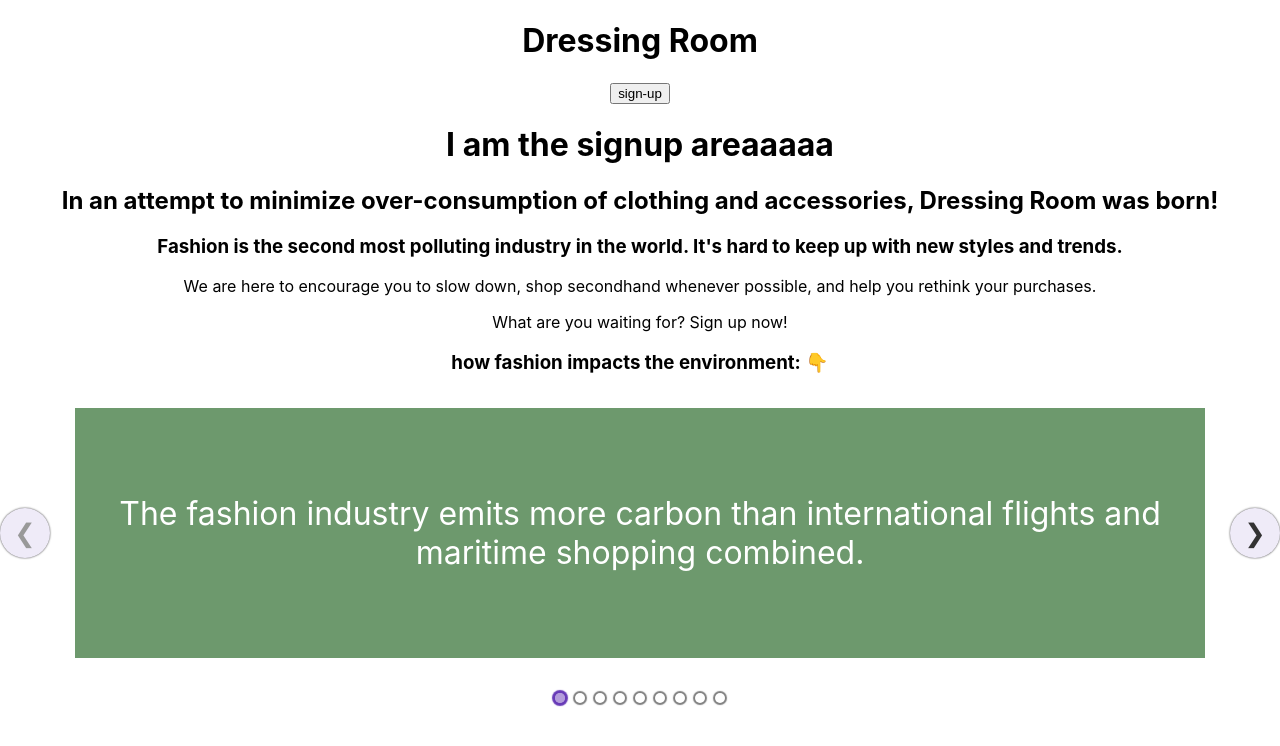
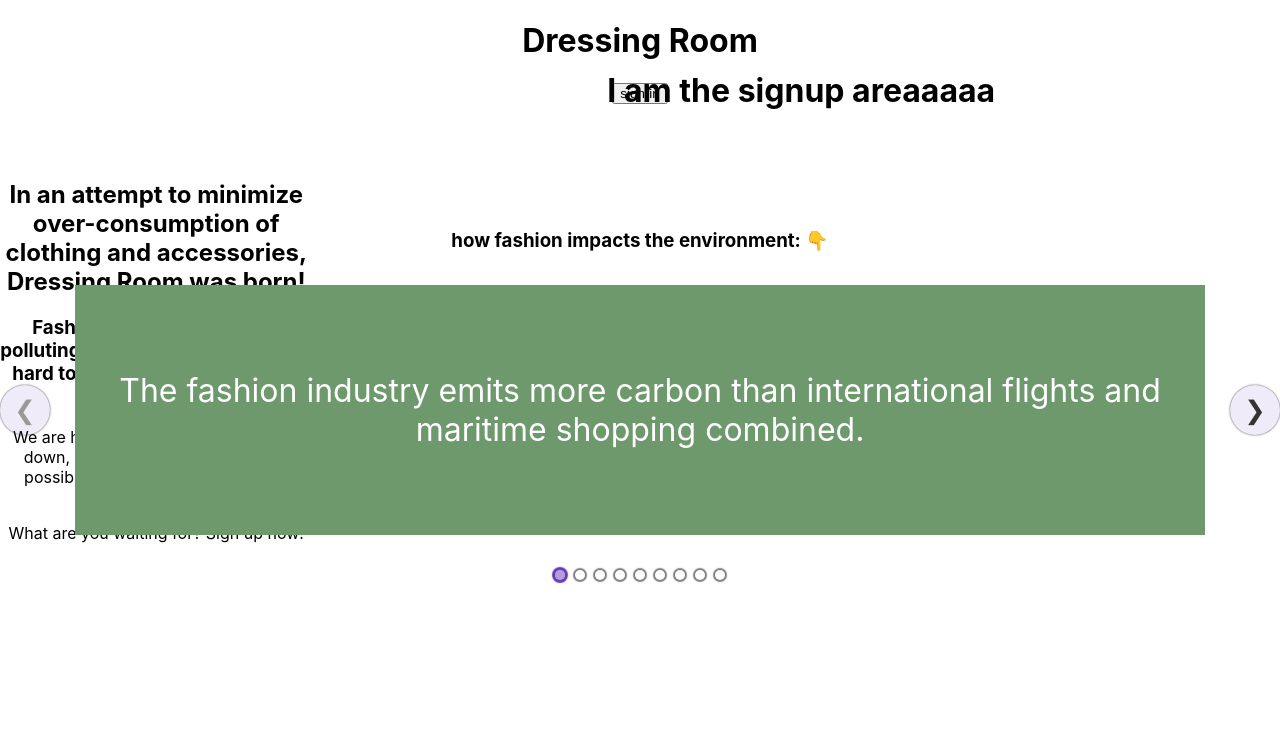
Before and after one commit to saracemal/dressingroom-frontend, a React (Create React App) app: page / in a window 1280 px wide. Shown: the top 746 px of the page. Built offline with nearby package versions, Linux system fonts and the light colour scheme; no server answers.

Commit message:
middle of creating user

```diff
--- a/src/App.css
+++ b/src/App.css
@@ -39,6 +39,29 @@
 
 /*img element as its own class */
 
+.intro-container {
+  display: grid;
+  grid-gap: 10px;
+  grid-template-columns: repeat(4, 1fr);
+  grid-template-rows: 40px 100px 40px;
+}
+
+.header {
+  grid-column: 1 / -1;
+}
+
+.details {
+  /* grid-row: 1 / 3; */
+}
+
+.sign-up {
+  grid-column: 2 / -1;
+}
+
+.fact-carousel {
+  grid-column: 1 / -1;
+}
+
 img {
   border: 1px solid #ddd; /* Gray border */
   border-radius: 4px;  /* Rounded border */
--- a/src/components/App.js
+++ b/src/components/App.js
@@ -9,8 +9,13 @@
 function App() {
   const params = useParams();
   let history = useHistory()
+
   // login states
-  const [currentUser, setCurrentUser] = useState(null);
+  const [currentUser, setCurrentUser] = useState([]);
+  const [isLoggedIn, setIsLoggedIn] = useState(false)
+  const [loginUsername, setLoginUsername] = useState("")
+  // const [userClosets, setUserClosets] = useState([])
+  // const [userInspos, setUserInspos] = useState([])
 
   //
   // const [currentUserCloset, setCurrentUserCloset] = useState()
@@ -46,6 +51,21 @@
   //   .then((r) => r.json())
   //   .then(setUsers)
   // }, [])
+
+  function handleLoginSubmit() {
+    fetch("http://localhost:3000/users")
+      .then((r) => r.json())
+      .then(userArr => {
+        userArr.forEach(user => {
+          if (user.name === loginUsername) {
+              setIsLoggedIn(true)
+              setCurrentUser(user)
+              setUserClosets(user.closets)
+              setUserInspos(user.inspos)
+          }
+        })
+      })
+  }
 
   // CLOSET FETCH
   useEffect(() => {
@@ -84,7 +104,7 @@
   }
 
   //CLOSET HANDLERS
-  function handleNewStorySubmit(e) {
+  function handleNewClosetSubmit(e) {
     e.preventDefault()
     fetch("http://localhost:3000/closets", {
       method: "POST",
@@ -99,7 +119,7 @@
       .then((r) => r.json())
       .then(resObj => {
         setNewClosetName(resObj.name)
-        history.pushState(`/closet/${resObj.id}`)
+        history.push(`/closet/${resObj.id}`)
       })
   }
 
@@ -117,8 +137,9 @@
   }
 
 //INSPO HANDLERS
-function handleInspoDelete(inspoId) {
-    fetch(`http://localhost:3000/inspo/${inspoId}`, {
+function handleInspoDelete(id) {
+  console.log(id)
+    fetch(`http://localhost:3000/inspos/${id}`, {
       method: "DELETE",
     })
       .then((r) => r.json())
@@ -153,7 +174,7 @@
 // CLOTHING ITEM HANDLERS
 
 function handleClothingItemDelete(clothingItemId) {
-  fetch(`http://localhost:3000/clothingItemId/${clothingItemId}`, {
+  fetch(`http://localhost:3000/clothing_items/${clothingItemId}`, {
       method: "DELETE",
     })
       .then((r) => r.json())
@@ -198,7 +219,11 @@
         <Route exact path="/" >
           <IntroPage
           currentUser={currentUser}
-          setCurrentUser={setCurrentUser}/>
+          setCurrentUser={setCurrentUser}
+          handleLoginSubmit={handleLoginSubmit}
+          loginUsername={loginUsername}
+          setLoginUsername={setLoginUsername}
+          />
         </Route>
         <Route exact path="/home/:id">
           <HomePage
@@ -206,8 +231,9 @@
           setClosets={setClosets}
           newCloset={newCloset}
           setNewCloset={setNewCloset}
-          handleNewStorySubmit={handleNewStorySubmit}
-          handleClosetDelete={handleClosetDelete}/>
+          handleNewClosetSubmit={handleNewClosetSubmit}
+          handleClosetDelete={handleClosetDelete}
+          />
         </Route>
         <Route exact path="/closet/:id">
           <ClosetPage
--- a/src/components/Home Page/ClosetCard.js
+++ b/src/components/Home Page/ClosetCard.js
@@ -1,21 +1,23 @@
-import React, {useHistory} from "react"
+import React from "react"
+import { useHistory } from "react-router-dom";
 
 //buttons appear upon hover?
 function ClosetCard({closet, handleClosetDelete}) {
+const {id, name} = closet;
 let history = useHistory();
 
 function handleViewCloset(closet) {
     history.push(`/closet/${closet.id}`);
 }
-    const {id, name} = closet;
+
    return (
        <div className="closet-card">
            <h3>I am a closet </h3>
            {name}
            <div class="ui large buttons">
-                <button onClick={handleViewCloset} class="ui button view">view</button>
+                <button onClick={handleViewCloset} className="ui button view">view</button>
                 <div class="or"></div>
-                <button onClick={handleClosetDelete} class="ui button delete">delete</button>
+                <button onClick={handleClosetDelete} className="ui button delete">delete</button>
         </div>
        </div>
    )
--- a/src/components/Home Page/ClosetForm.js
+++ b/src/components/Home Page/ClosetForm.js
@@ -1,10 +1,10 @@
 import React from "react"
 
-function ClosetForm({newCloset, setNewCloset, handleNewStorySubmit}) {
+function ClosetForm({newCloset, setNewCloset, handleNewClosetSubmit}) {
    return (
        <div className="new-closet-form">
            <h1>add new closet </h1>
-           <form onSubmit={handleNewStorySubmit}>
+           <form onSubmit={handleNewClosetSubmit}>
                 <input
                     type="text"
                     name="name"
--- a/src/components/Home Page/HomePage.js
+++ b/src/components/Home Page/HomePage.js
@@ -3,12 +3,12 @@
 import ClosetContainer from "./ClosetContainer"
 import ClosetForm from "./ClosetForm"
 
-function HomePage({closets, newCloset, setNewCloset, handleClosetDelete, handleNewStorySubmit}) {
+function HomePage({closets, newCloset, setNewCloset, handleClosetDelete, handleNewClosetSubmit}) {
     return (
         <div>
             <MainHeader />
             <ClosetContainer closets={closets} handleClosetDelete={handleClosetDelete}/>
-            <ClosetForm newCloset={newCloset} setNewCloset={setNewCloset} handleNewStorySubmit={handleNewStorySubmit}/>
+            <ClosetForm newCloset={newCloset} setNewCloset={setNewCloset} handleNewClosetSubmit={handleNewClosetSubmit}/>
         </div>
     )
 }
--- a/src/components/Intro Page/Header.js
+++ b/src/components/Intro Page/Header.js
@@ -1,11 +1,11 @@
 import React from "react"
 import HeaderButtons from "./HeaderButtons"
 
-function Header() {
+function Header({loginUsername, setLoginUsername}) {
     return (
-        <div>
+        <div className="header">
             <h1 className="header-title">Dressing Room</h1>
-            <HeaderButtons />
+            <HeaderButtons loginUsername={loginUsername} setLoginUsername={setLoginUsername}/>
         </div>
     )
 }
--- a/src/components/Intro Page/HeaderButtons.js
+++ b/src/components/Intro Page/HeaderButtons.js
@@ -1,9 +1,13 @@
-import React from "react"
+import React, {useState} from "react"
+// add bootstrap modal here
 
-function HeaderButtons() {
+function HeaderButtons({loginUsername, setLoginUsername}) {
+    const [showSignIn, setShowSignIn] = useState(false);
+    const handleShowSignIn = () => setShowSignIn(true);
+
     return (
         <div className="header-buttons">
-            <button>sign-up</button>
+            <button onClick={handleShowSignIn} className="sign-in-button">sign-in</button>
         </div>
     )
 }
--- a/src/components/Intro Page/IntroPage.js
+++ b/src/components/Intro Page/IntroPage.js
@@ -5,10 +5,10 @@
 import FactCarousel from "./FactCarousel"
 
 
-function IntroPage() {
+function IntroPage({handleLoginSubmit, loginUsername, setLoginUsername}) {
     return (
-        <div>
-            <Header />
+        <div className="intro-container">
+            <Header handleLoginSubmit={handleLoginSubmit} loginUsername={loginUsername} setLoginUsername={setLoginUsername} />
             <SignUp />
             <Details />
             <FactCarousel />
--- a/src/components/Intro Page/SignUp.js
+++ b/src/components/Intro Page/SignUp.js
@@ -2,7 +2,7 @@
 
 function SignUp() {
    return (
-       <div>
+       <div className="sign-up">
            <h1>I am the signup areaaaaa</h1>
        </div>
    )
```
Also changed, not shown: 1 other file (tests, documents, lock files or other folders).
